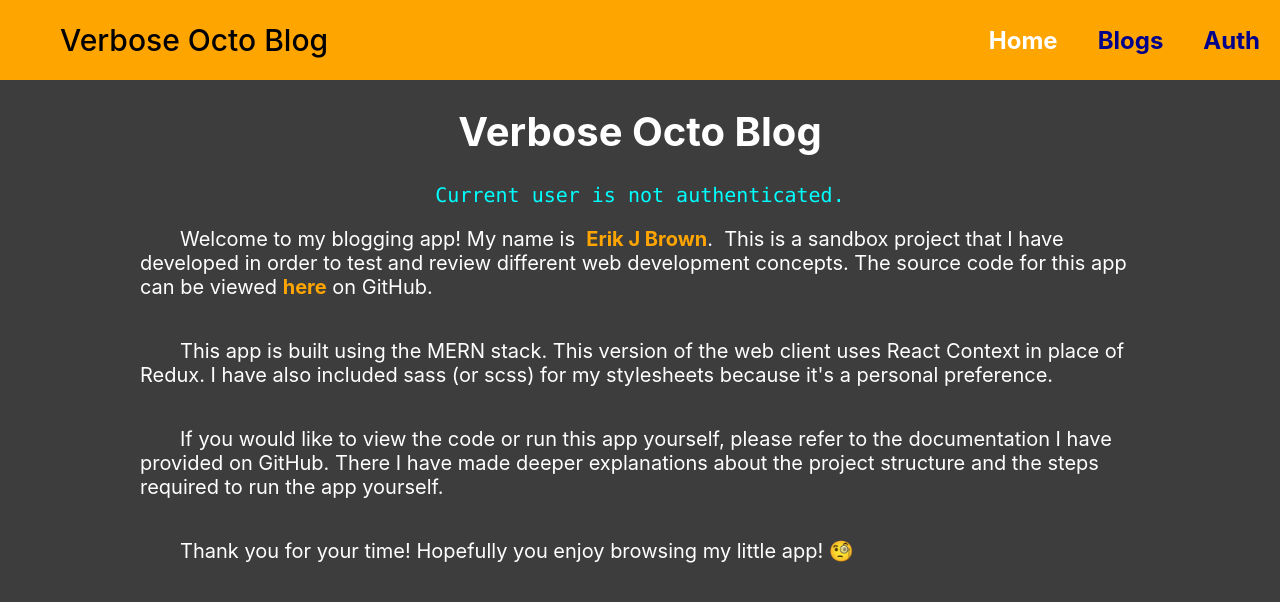
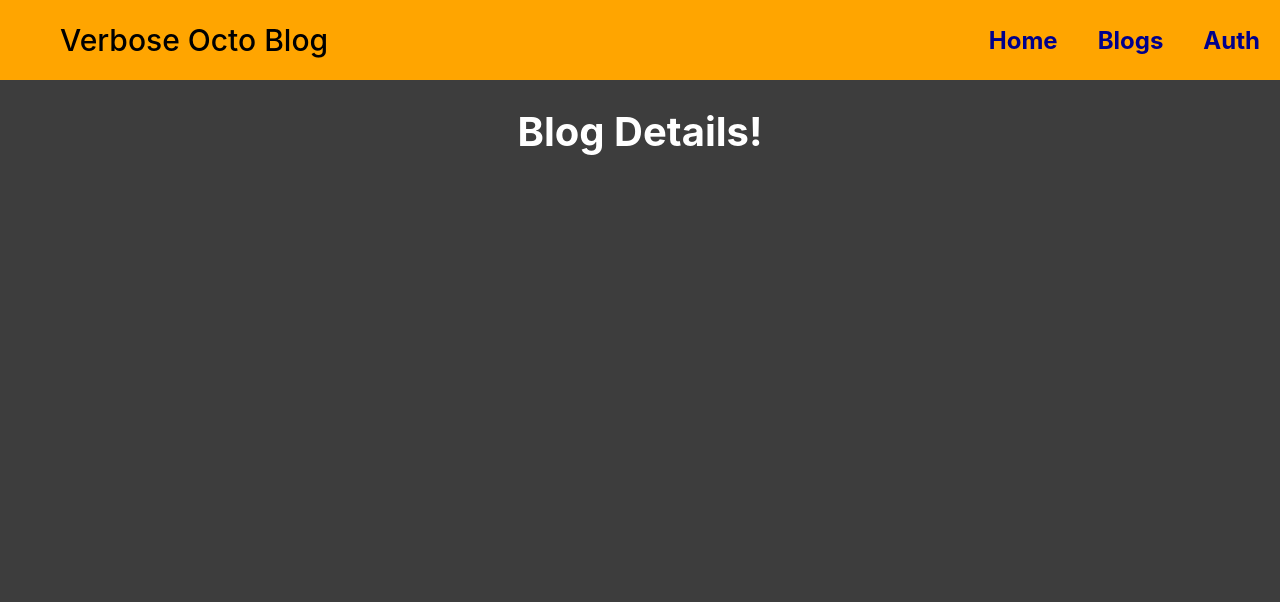
Before and after one commit to erkjbro/blogger, a React (Create React App) app in the folder frontend/: page /blogs/1 in a window 1280 px wide. Before the commit this address led to /. Shown: the top 602 px of the page. Built offline with nearby package versions, Linux system fonts and the light colour scheme.

Commit message:
wiring blog details

```diff
--- a/frontend/src/App.js
+++ b/frontend/src/App.js
@@ -4,9 +4,11 @@ import { Switch, Route, Redirect } from 'react-router-dom';
 import Navbar from './shared/components/Navigation/Navbar';
 import Home from './blog/pages/Home';
 import Loader from './shared/components/UIKit/Loader/Loader';
-import Blogs from './blog/pages/Blogs';
 import { AuthContext } from './shared/context/AuthContext';
 
+// import Blogs from './blog/pages/Blogs';
+const Blogs = lazy(() => import('./blog/pages/Blogs'));
+const BlogDetails = lazy(() => import('./blog/pages/BlogDetails'));
 const Auth = lazy(() => import('./user/pages/Auth'));
 const Profile = lazy(() => import('./user/pages/Profile'));
 
@@ -19,6 +21,7 @@ const App = () => {
       <Switch>
         <Route path="/" exact component={Home} />
         <Route path="/blogs" exact component={Blogs} />
+        <Route path="/blogs/:blogId" exact component={BlogDetails} />
         <Route path="/:userId/profile" component={Profile} />
         <Redirect to="/" />
       </Switch>
@@ -28,6 +31,7 @@ const App = () => {
       <Switch>
         <Route path="/" exact component={Home} />
         <Route path="/blogs" exact component={Blogs} />
+        <Route path="/blogs/:blogId" exact component={BlogDetails} />
         <Route path="/auth" exact component={Auth} />
         <Redirect to="/" />
       </Switch>
--- a/frontend/src/blog/components/BlogList/BlogItem/BlogItem.js
+++ b/frontend/src/blog/components/BlogList/BlogItem/BlogItem.js
@@ -1,8 +1,10 @@
+import { Link } from 'react-router-dom';
 
 import './BlogItem.scss';
 
 const BlogItem = (props) => {
   const {
+    _id,
     creator,
     content,
     title,
@@ -12,11 +14,13 @@ const BlogItem = (props) => {
 
   return (
     <li className="blog__item">
-      <h2>{title}</h2>
-      <h5>Creator: {creator.name}</h5>
-      <p>{content}</p>
-      <code>Created on: {createdAt}</code>
-      <code>Last updated: {updatedAt}</code>
+      <Link to={`/blogs/${_id}`}>
+        <h2>{title}</h2>
+        <h5>Creator: {creator.name}</h5>
+        <p>{content}</p>
+        <code>Created on: {createdAt}</code>
+        <code>Last updated: {updatedAt}</code>
+      </Link>
     </li>
   );
 };
--- /dev/null
+++ b/frontend/src/blog/pages/BlogDetails.js
@@ -0,0 +1,37 @@
+import { useState, useEffect } from 'react';
+import { useParams } from 'react-router-dom';
+
+import './BlogDetails.scss';
+
+const BlogDetails = (props) => {
+  const [blog, setBlog] = useState();
+  const [error, setError] = useState();
+  const [isLoading, setIsLoading] = useState(true);
+
+  const { blogId } = useParams();
+
+  useEffect(() => {
+    (async () => {
+      try {
+        console.log(`fetching blog matching ${blogId}`);
+
+        setBlog({});
+      } catch (err) {
+        setError(err.message);
+      } finally {
+        setIsLoading(false);
+      }
+    })()
+  }, [blogId]);
+
+  return (
+    <div>
+      {isLoading && <h1>Loading...</h1>}
+      {error && <h1>Error!</h1>}
+      <h1>Blog Details!</h1>
+      {blog && console.log(blog)}
+    </div>
+  );
+};
+
+export default BlogDetails;
```
Also changed, not shown: frontend/src/blog/pages/BlogDetails.scss (added).
